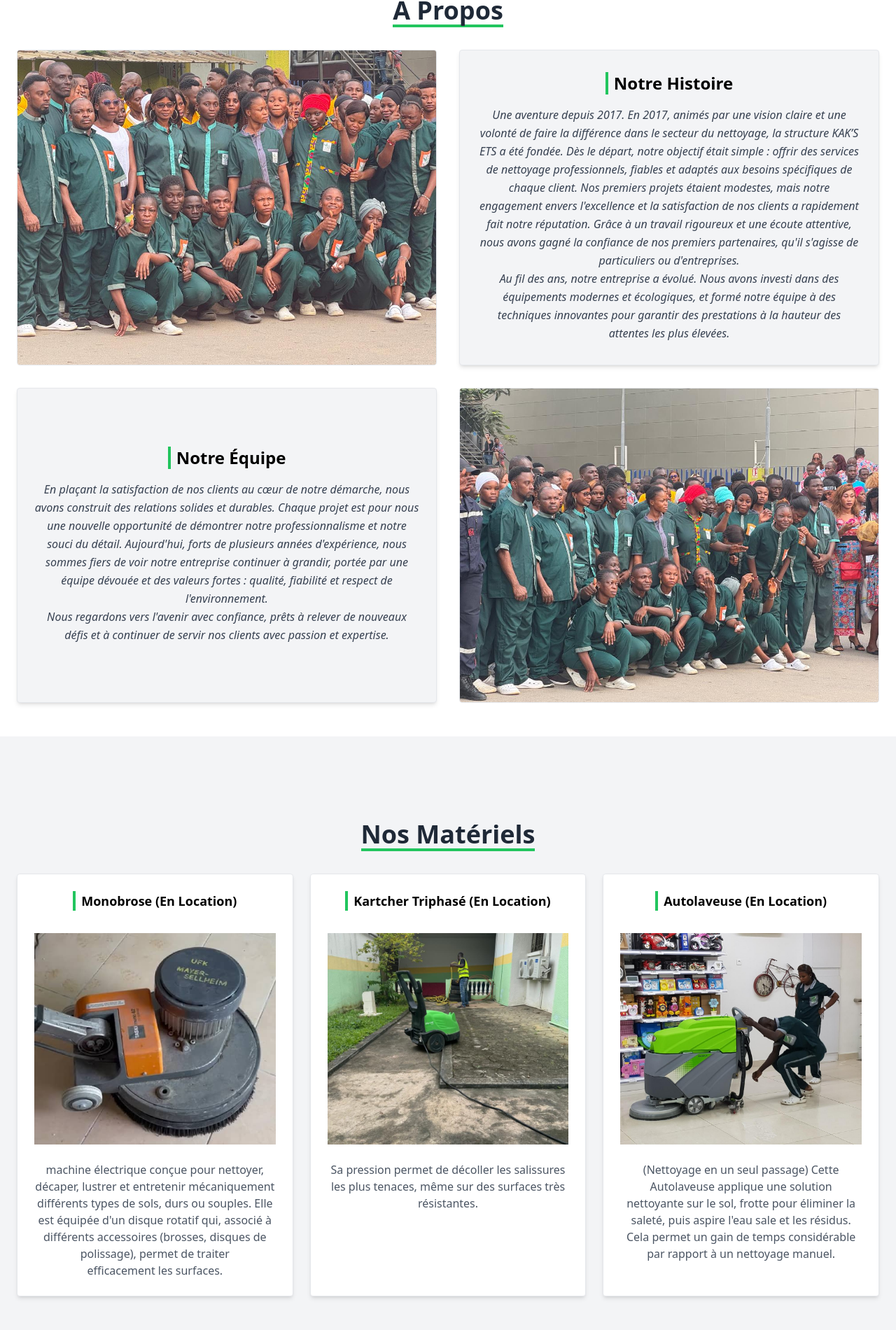
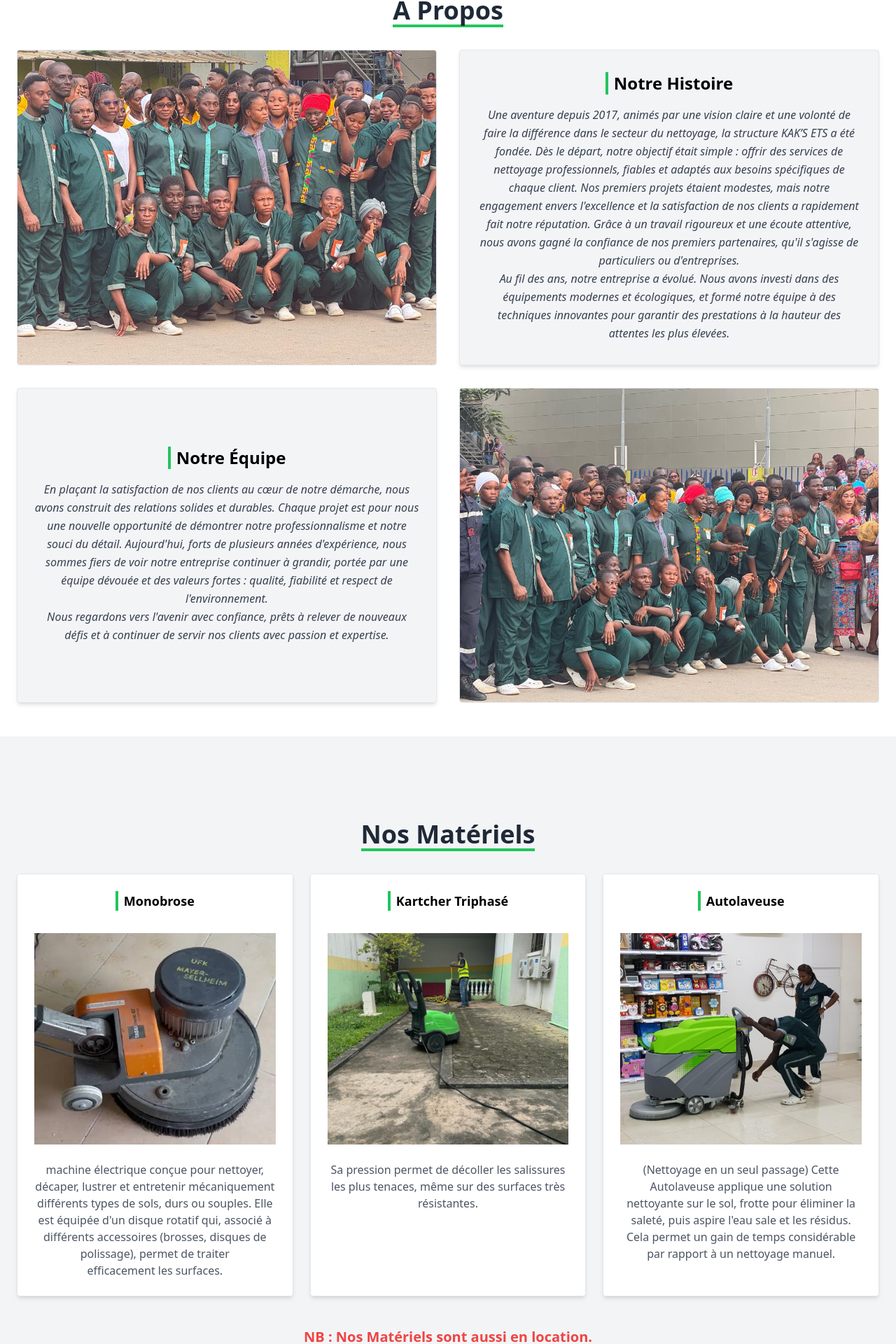
Before and after one commit to Issa-WebDev/kaks-website, a React (Vite) app: page / in a window 1280 px wide. Shown: the part 1017-2937 px from the top of the page at 70% size. Built offline with nearby package versions, Linux system fonts and the light colour scheme.

Commit message:
change some texts

```diff
--- a/src/components/About.jsx
+++ b/src/components/About.jsx
@@ -25,7 +25,7 @@ const About = () => {
                 Notre Histoire
               </h1>
               <p className="text-gray-700 leading-relaxed italic pt-4 dark:border-none dark:text-white ">
-                Une aventure depuis 2017. En 2017, animés par une vision claire
+                Une aventure depuis 2017, animés par une vision claire
                 et une volonté de faire la différence dans le secteur du
                 nettoyage, la structure KAK’S ETS a été fondée. Dès le départ,
                 notre objectif était simple : offrir des services de nettoyage
--- a/src/components/Contact.jsx
+++ b/src/components/Contact.jsx
@@ -21,7 +21,7 @@ const Contact = () => {
         {/* formulaire email */}
         <AnimatedElement>
           <div className="mt-6">
-            <p className="text-lg dark:text-white">
+            <p className="text-lg dark:text-white mb-6">
               Vous pouvez mous envoyer un e-mail au :
               <a
                 href="mailto:infoskaksetablissement@gmail.com"
--- a/src/components/Product.jsx
+++ b/src/components/Product.jsx
@@ -4,19 +4,19 @@ import AnimatedElement from "./AnimatedElement";
 const Products = () => {
   const products = [
     {
-      name: "Monobrose (En Location)",
+      name: "Monobrose",
       img: "/images/monobrose.jpg",
       description:
         "machine électrique conçue pour nettoyer, décaper, lustrer et entretenir mécaniquement différents types de sols, durs ou souples. Elle est équipée d'un disque rotatif qui, associé à différents accessoires (brosses, disques de polissage), permet de traiter efficacement les surfaces.",
     },
     {
-      name: "Kartcher Triphasé (En Location)",
+      name: "Kartcher Triphasé",
       img: "/images/kartcher.jpg",
       description:
         "Sa pression permet de décoller les salissures les plus tenaces, même sur des surfaces très résistantes.",
     },
     {
-      name: "Autolaveuse (En Location)",
+      name: "Autolaveuse",
       img: "/images/gallery1.jpg",
       description:
         "(Nettoyage en un seul passage) Cette Autolaveuse applique une solution nettoyante sur le sol, frotte pour éliminer la saleté, puis aspire l'eau sale et les résidus. Cela permet un gain de temps considérable par rapport à un nettoyage manuel.",
@@ -53,6 +53,11 @@ const Products = () => {
             </AnimatedElement>
           ))}
         </div>
+        <AnimatedElement>
+          <p className="text-red-500 text-xl font-bold pt-11 text-center">
+            NB : Nos Matériels sont aussi en location.
+          </p>
+        </AnimatedElement>
       </div>
     </section>
   );
```
